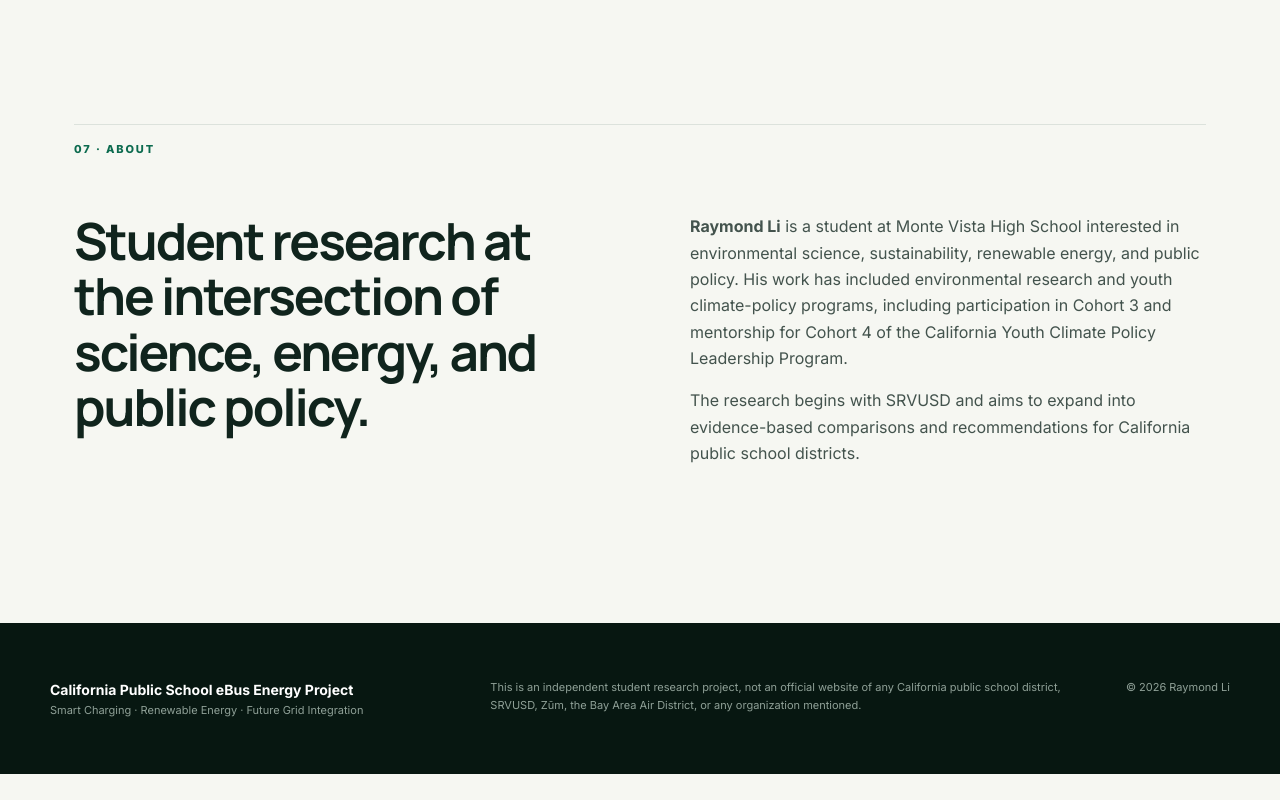
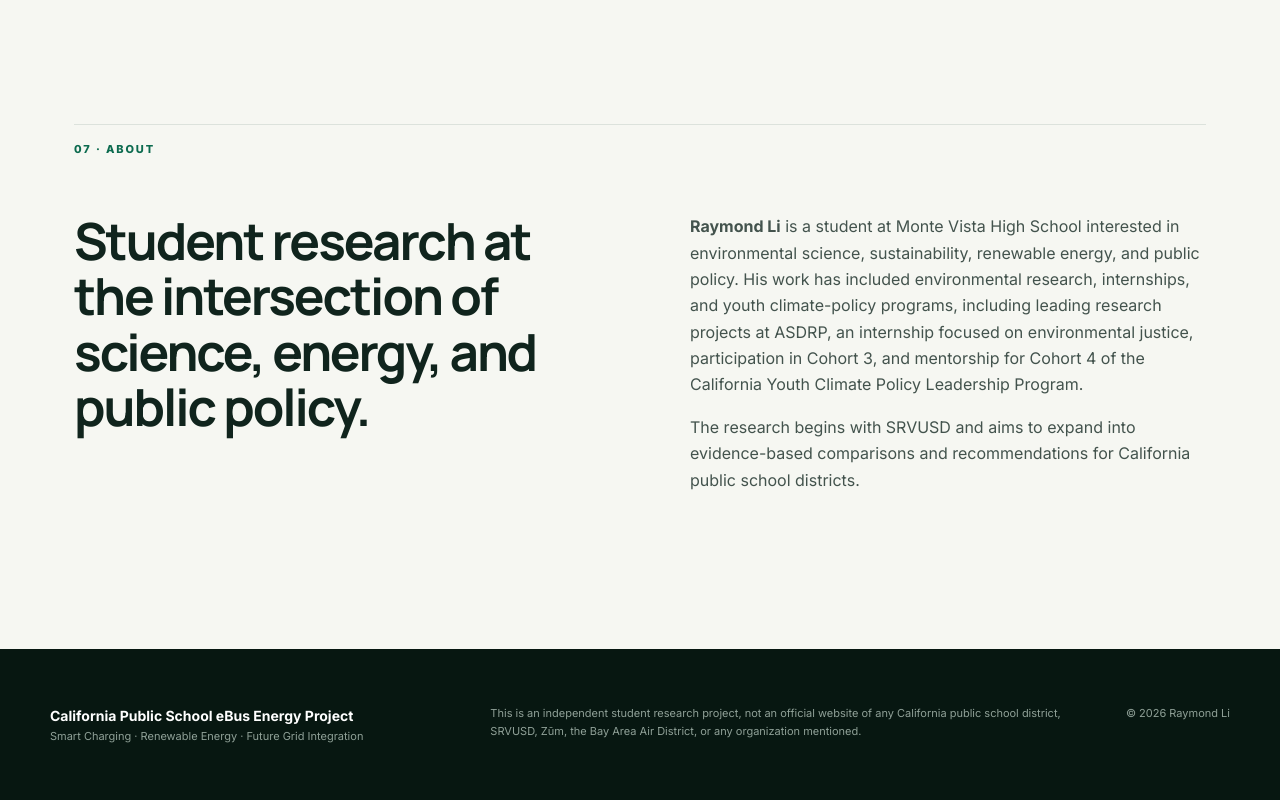
Before and after one commit to RaymondLi2028/ebus-energy, a plain HTML site: page index.html in a window 1280 px wide. Shown: the part 5837-6637 px from the top of the page. Before the commit the page ends 6611 px from the top, so only its background shows below. Drawn offline with Linux system fonts and the light colour scheme.

Commit message:
Update index.html

```diff
--- a/index.html
+++ b/index.html
@@ -146,7 +146,7 @@
   <div class="two-col">
     <div><h2>Student research at the intersection of science, energy, and public policy.</h2></div>
     <div class="body-copy">
-      <p><b>Raymond Li</b> is a student at Monte Vista High School interested in environmental science, sustainability, renewable energy, and public policy. His work has included environmental research and youth climate-policy programs, including participation in Cohort 3 and mentorship for Cohort 4 of the California Youth Climate Policy Leadership Program.</p>
+      <p><b>Raymond Li</b> is a student at Monte Vista High School interested in environmental science, sustainability, renewable energy, and public policy. His work has included environmental research, internships, and youth climate-policy programs, including leading research projects at ASDRP, an internship focused on environmental justice, participation in Cohort 3, and mentorship for Cohort 4 of the California Youth Climate Policy Leadership Program.</p>
       <p>The research begins with SRVUSD and aims to expand into evidence-based comparisons and recommendations for California public school districts.</p>
     </div>
   </div>
```
